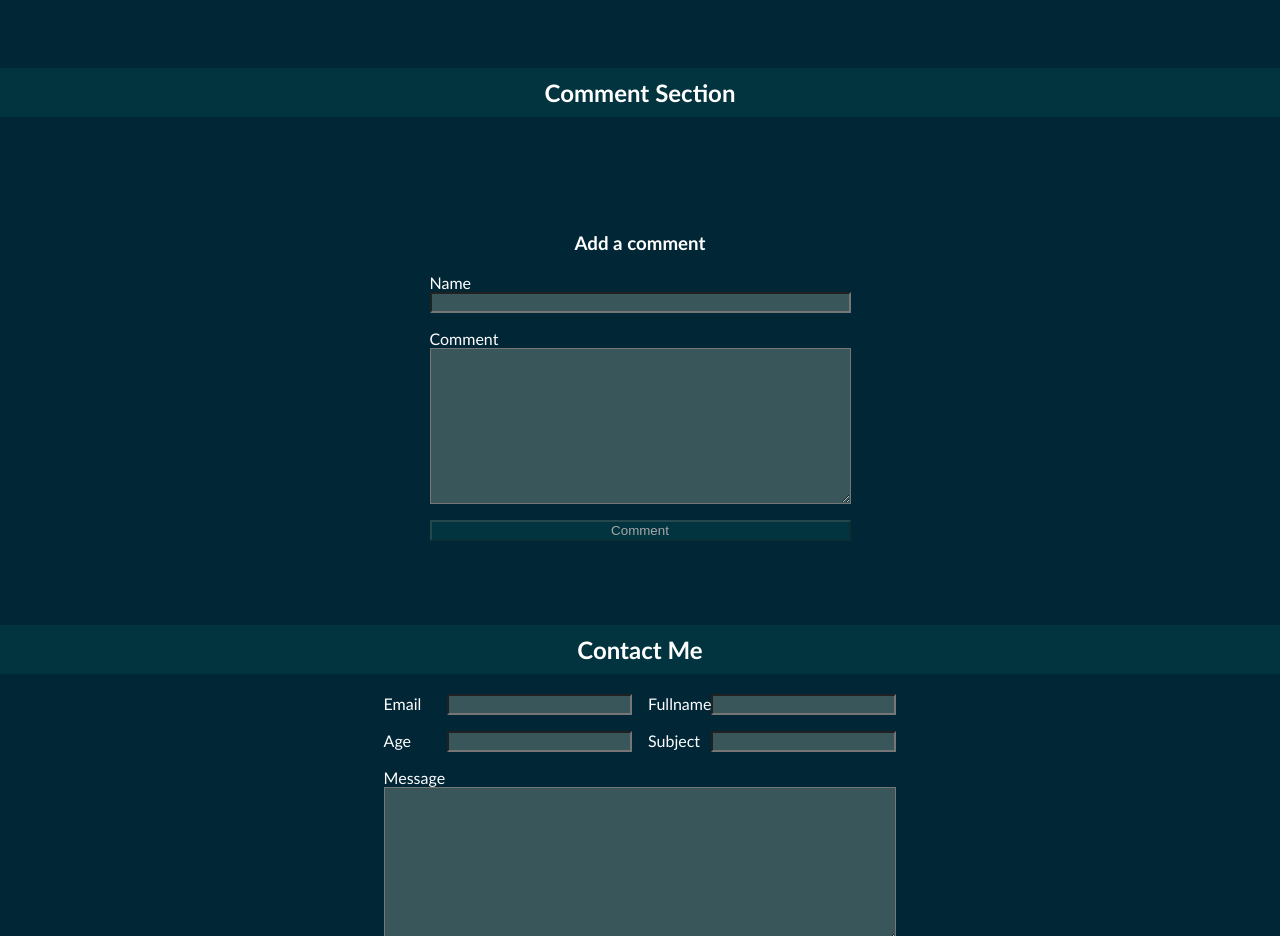
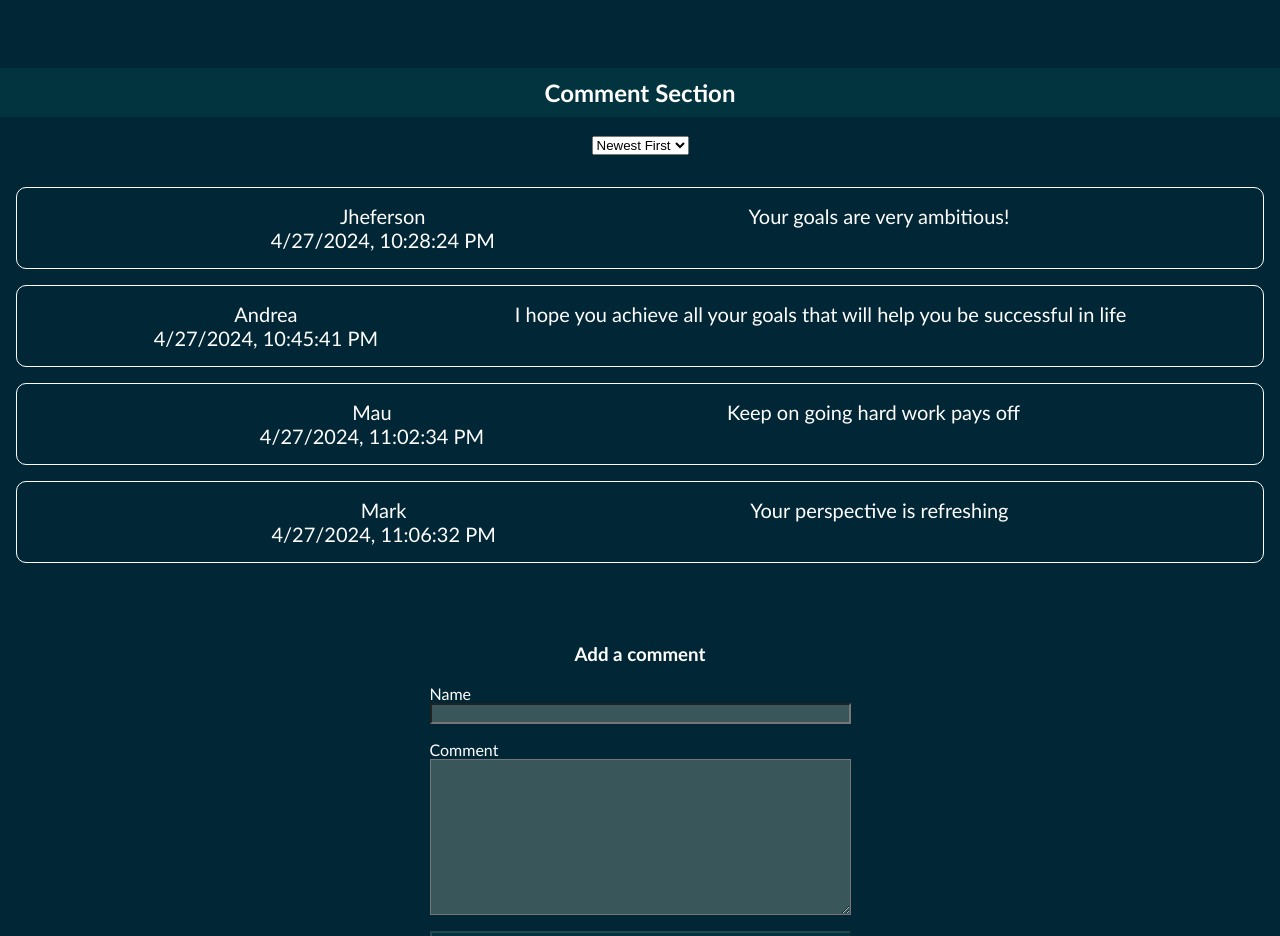
Before and after one commit to PUP-BSIT/exercise-13-tuf_developers, a plain HTML site: page nogadas_vonryan/index.html in a window 1280 px wide. Shown: the part 2240-3176 px from the top of the page. Drawn offline with Linux system fonts and the light colour scheme.

Commit message:
add sorting functionality in comments

```diff
--- a/nogadas_vonryan/index.html
+++ b/nogadas_vonryan/index.html
@@ -108,6 +108,10 @@
 			</ul>
 			<div class="comment-section">
 				<h2>Comment Section</h2>
+				<select id="sort_type" onchange="sortComments()">
+					<option value="newest_first">Newest First</option>
+					<option value="oldest_first">Oldest First</option>
+				</select>
 				<ul class="comment-list"></ul>
 				<h3>Add a comment</h3>
 				<form class="comment-form">
--- a/nogadas_vonryan/index.js
+++ b/nogadas_vonryan/index.js
@@ -53,6 +53,21 @@ function updateComments() {
 	}
 }
 
+function sortComments() {
+	const sortType = document.querySelector("#sort_type");
+	const newestSortType = "newest_first";
+
+	commentListData.sort((a, b) => {
+		if (sortType.value == newestSortType) {
+			return a.date - b.date;
+		} else {
+			return b.date - a.date;
+		}
+	});
+
+	updateComments();
+}
+
 function addComment() {
 	const newComment = {
 		name: comment_name.value,
@@ -61,5 +76,7 @@ function addComment() {
 	};
 
 	commentListData.push(newComment);
-	updateComments();
+	sortComments();
 }
+
+sortComments();
```
